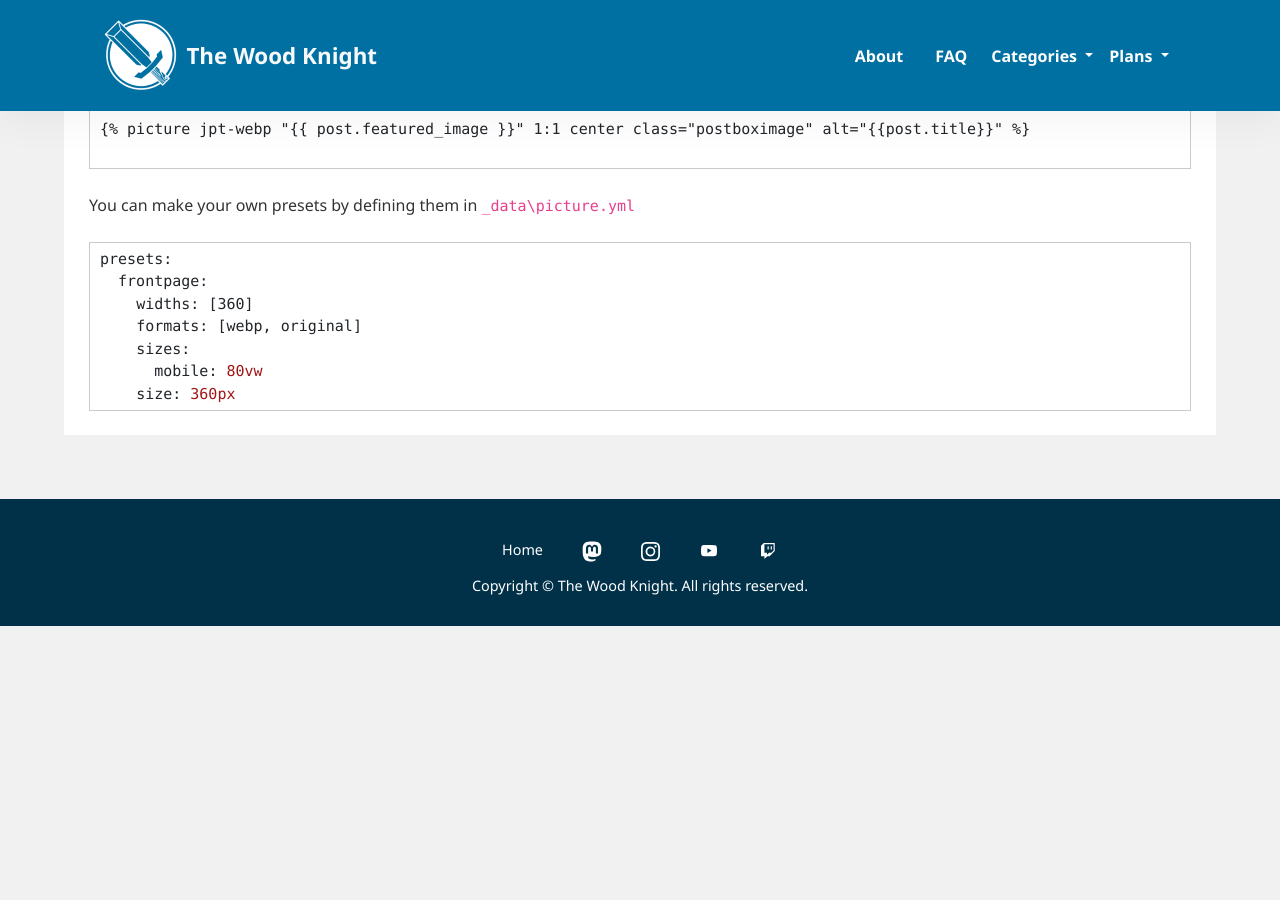
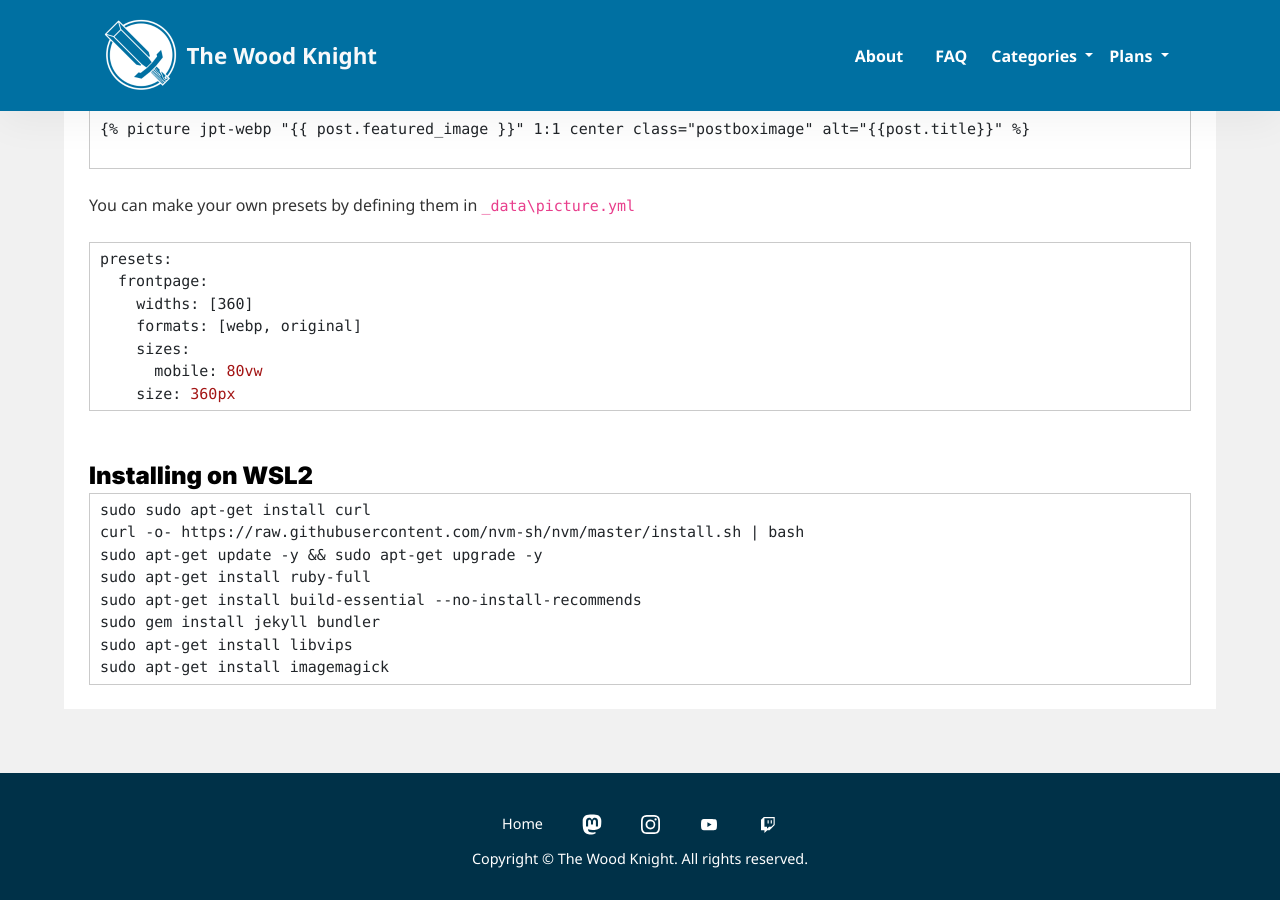
Before and after one commit to thewoodknight/twk.web, a Jekyll site: the page built from _pages/jekyll.md, in a window 1280 px wide and 900 px high, scrolled down 3492 px. Built offline with Jekyll 4.4.1, drawn with Linux system fonts in a browser that asks for light colours; before the commit the page ends 4118 px from its top, so only the background shows below that.

````diff
--- a/_pages/jekyll.md
+++ b/_pages/jekyll.md
@@ -150,3 +150,17 @@ presets:
       mobile: 80vw
     size: 360px
 ```
+
+
+#### Installing on WSL2
+
+```
+sudo sudo apt-get install curl
+curl -o- https://raw.githubusercontent.com/nvm-sh/nvm/master/install.sh | bash
+sudo apt-get update -y && sudo apt-get upgrade -y
+sudo apt-get install ruby-full
+sudo apt-get install build-essential --no-install-recommends
+sudo gem install jekyll bundler
+sudo apt-get install libvips
+sudo apt-get install imagemagick
+```
````
Also changed, not shown: _pages/gaming.md (added, +86 -0 lines), assets/images/gaming/ethernet.png (added), assets/images/gaming/parsec.png (added), assets/images/gaming/powerplan.png (added).
